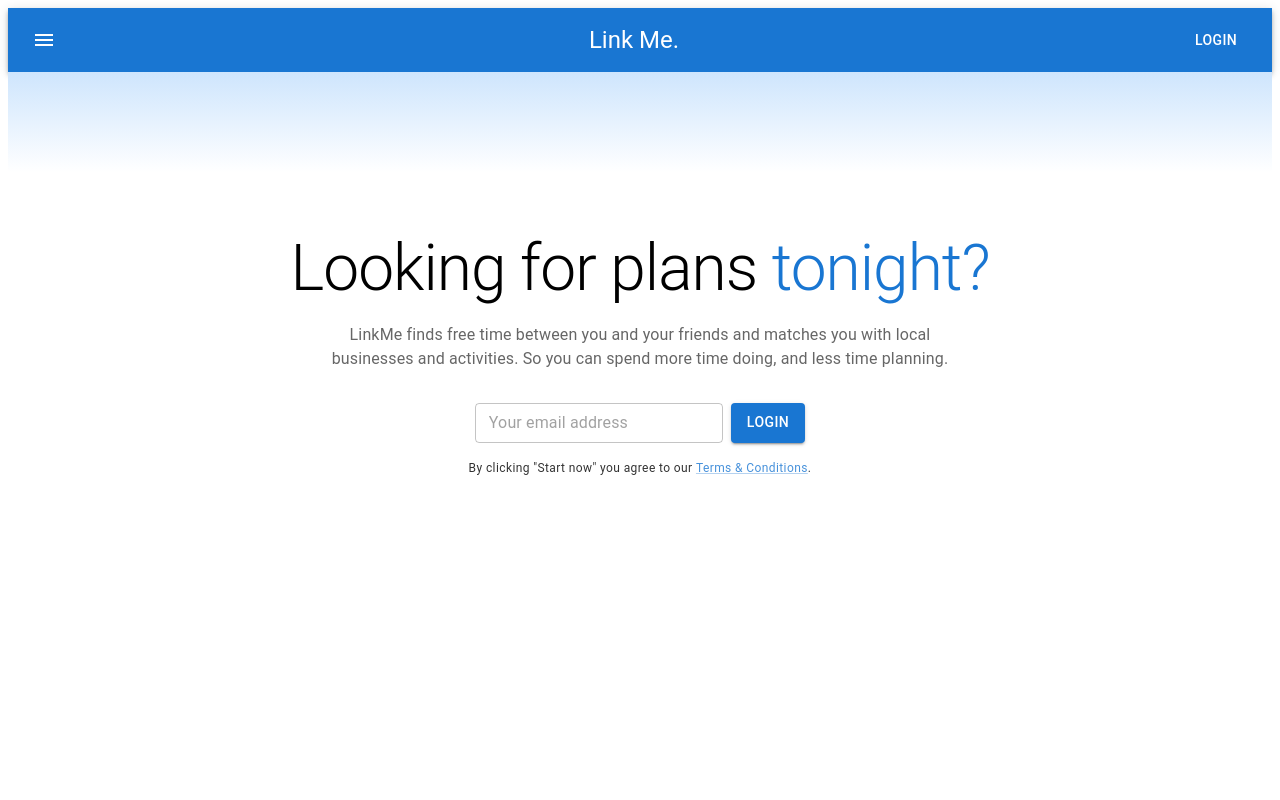
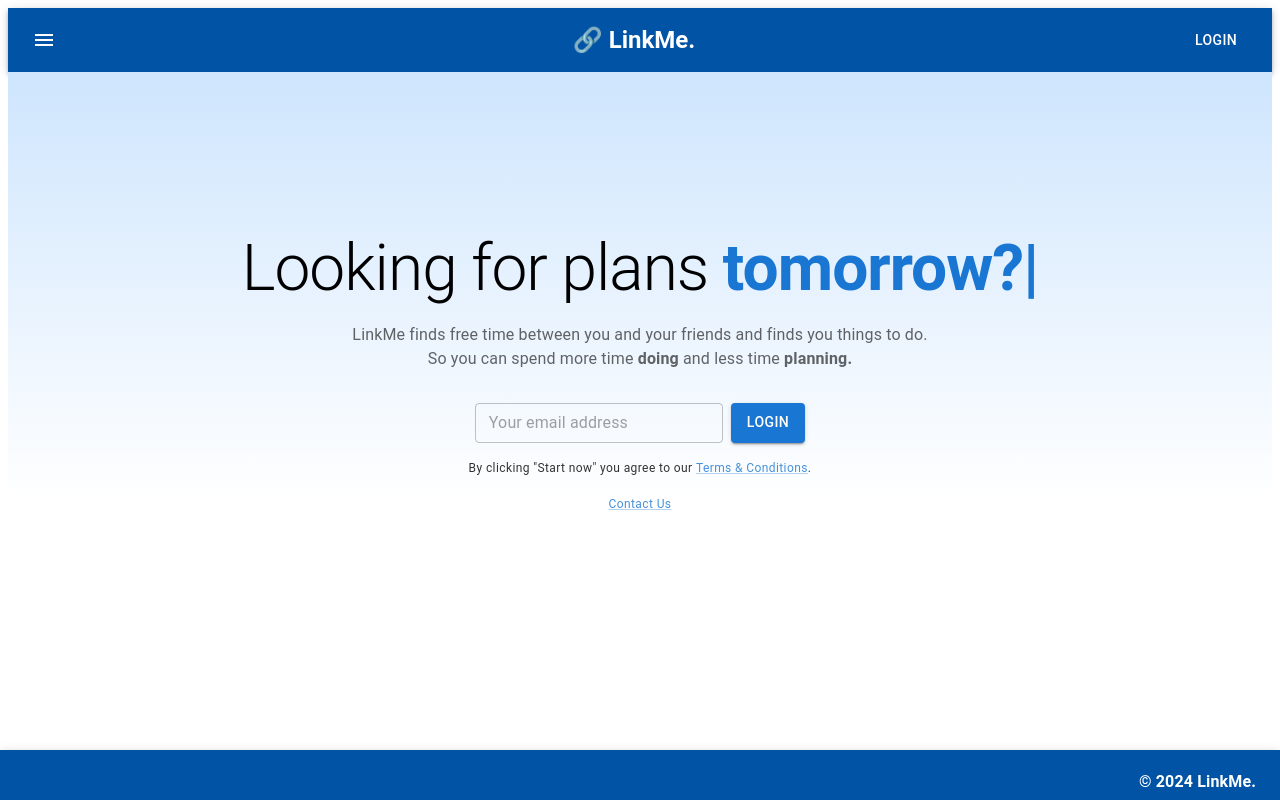
Before and after one commit to AbhishekDinesan/LinkMe, a React (Create React App) app in the folder front-end/: page / in a window 1280 px wide. Built offline with nearby package versions, Linux system fonts and the light colour scheme; no server answers.

Commit message:
font-end styling

```diff
--- a/front-end/package.json
+++ b/front-end/package.json
@@ -20,6 +20,7 @@
     "react-dom": "^18.3.1",
     "react-router-dom": "^6.26.1",
     "react-scripts": "5.0.1",
+    "react-type-animation": "^3.2.0",
     "web-vitals": "^2.1.4"
   },
   "scripts": {
--- a/front-end/src/App.js
+++ b/front-end/src/App.js
@@ -6,6 +6,8 @@ import MenuAppBar from './components/AppBar';
 import Button from '@mui/material/Button';
 import Dashboard from './components/SuccessPage';
 import { useNavigate } from 'react-router-dom';
+import Footer from './components/FooterBar';
+import FooterBar from './components/FooterBar';
 
 function App() {
   return (
@@ -16,6 +18,7 @@ function App() {
           <Route path="/" element={<Hero />} />
           <Route path="/dashboard" element={<Dashboard />} />  // Your target page component
         </Routes>
+        <FooterBar />
       </Router>
     </GoogleOAuthProvider>
   );
--- a/front-end/src/components/AppBar.js
+++ b/front-end/src/components/AppBar.js
@@ -10,7 +10,7 @@ import MenuIcon from '@mui/icons-material/Menu';
 export default function MenuAppBar() {
   return (
     <Box sx={{ flexGrow: 1 }}>
-      <AppBar position="static">
+      <AppBar position="static" sx={{ backgroundColor: '#0053a5' }}>
         <Toolbar>
           <IconButton
             size="large"
@@ -21,8 +21,8 @@ export default function MenuAppBar() {
           >
             <MenuIcon />
           </IconButton>
-          <Typography variant="h5" component="div" textAlign = 'center' sx={{ flexGrow: 1 }}>
-            Link Me.
+          <Typography variant="h5" component="div" textAlign = 'center' sx={{ flexGrow: 1, fontWeight: 'bold', }}>
+          🔗 LinkMe.
           </Typography>
           <Button color="inherit">Login</Button>
         </Toolbar>
--- a/front-end/src/components/DatePicker.js
+++ b/front-end/src/components/DatePicker.js
@@ -2,11 +2,21 @@ import * as React from 'react';
 import { AdapterDayjs } from '@mui/x-date-pickers/AdapterDayjs';
 import { LocalizationProvider } from '@mui/x-date-pickers/LocalizationProvider';
 import { DatePicker } from '@mui/x-date-pickers/DatePicker';
+import TextField from '@mui/material/TextField';
 
-export default function BasicDatePicker({labelName}) {
+function BasicDatePicker({ labelName, value, onChange }) {
   return (
     <LocalizationProvider dateAdapter={AdapterDayjs}>
-      <DatePicker label= {labelName}/>
+    <DatePicker
+      label={labelName}
+      value={value}
+      onChange={(newDate) => {
+        onChange(newDate); // Make sure the selected date is passed to the parent
+      }}
+      renderInput={(params) => <TextField {...params} />}
+    />
     </LocalizationProvider>
   );
 }
+
+export default BasicDatePicker;
--- /dev/null
+++ b/front-end/src/components/FooterBar.js
@@ -0,0 +1,43 @@
+import * as React from 'react';
+import AppBar from '@mui/material/AppBar';
+import Box from '@mui/material/Box';
+import Toolbar from '@mui/material/Toolbar';
+import Typography from '@mui/material/Typography';
+
+export default function FooterBar() {
+  return (
+    <Box sx={{ flexGrow: 1 }}>
+      <AppBar
+        position="fixed"
+        sx={{
+          backgroundColor: '#0053a5',
+          top: 'auto',
+          bottom: 0,
+          height: '50px', // Set the height of the footer
+        }}
+      >
+        <Toolbar
+          sx={{
+            height: '100%', // Ensure Toolbar takes up the full height of AppBar
+            minHeight: 0, // Remove default minimum height
+            padding: 0, // Remove default padding
+            display: 'flex', // Ensure the Toolbar uses flexbox
+            alignItems: 'center', // Center items vertically
+            justifyContent: 'right', // Center items horizontally if needed
+          }}
+        >
+          <Typography
+            variant="body1"
+            component="div"
+            sx={{
+              textAlign: 'center',
+              fontWeight: 'bold', // Apply bold text
+            }}
+          >
+            &copy; {new Date().getFullYear()} LinkMe.
+          </Typography>
+        </Toolbar>
+      </AppBar>
+    </Box>
+  );
+}
--- a/front-end/src/components/SuccessPage.js
+++ b/front-end/src/components/SuccessPage.js
@@ -5,14 +5,16 @@ import TextField from '@mui/material/TextField';
 import BasicDatePicker from './DatePicker';
 import BasicTimePicker from './TimePicker';
 import BasicButton from './basicButton';
+import axios from 'axios';
+import dayjs from 'dayjs';
 
 
 function Dashboard() {
   const [formData, setFormData] = useState({ // hook for the form
     eventName: '',
     eventDescription: '',
-    startEvent: '',
-    endEvent: '',
+    startEvent: dayjs(),
+    endEvent: dayjs(),
     startTime: '',
     endTime: '',
   });
@@ -25,19 +27,24 @@ function Dashboard() {
   };
 
   const handleSubmit = async (e) => {
+    console.log('Form data being sent:', formData);
     e.preventDefault();
+    const formattedFormData = {
+      ...formData,
+      startEvent: formData.startEvent?.toISOString().split('T')[0],  // Convert to YYYY-MM-DD
+      endEvent: formData.endEvent?.toISOString().split('T')[0],      // Convert to YYYY-MM-DD
+      startTime: formData.startTime?.toLocaleTimeString('en-GB', { hour: '2-digit', minute: '2-digit' }), // HH:MM format
+      endTime: formData.endTime?.toLocaleTimeString('en-GB', { hour: '2-digit', minute: '2-digit' }),    // HH:MM format
+    };
     try {
-      const response = await fetch('/create-event', {
-        method: 'POST',
+      const response = await axios.post('/api/create-event', formattedFormData, {
         headers: {
           'Content-Type': 'application/json',
         },
-        body: JSON.stringify(formData),
       });
-      const data = await response.json();
-      console.log('Event created:', data);
+      console.log('Event created:', response.data);
     } catch (error) {
-      console.error('Error creating event:', error);
+      console.error('Error creating event:', error.message);
     }
   };
 
@@ -49,16 +56,16 @@ function Dashboard() {
     onSubmit={handleSubmit}
   >
     <TextField id="outlined-basic" label="Event Name" variant="standard" name="eventName" value={formData.eventName} onChange={handleChange}/>
-    <TextField id="outlined-basic" label="Event Description" variant="standard" name="description" value={formData.eventName} onChange={handleChange} />
-    <BasicDatePicker labelName={"Start Event"}   value={formData.endEvent}
-      onChange={(date) => setFormData({ ...formData, endEvent: date })} />
+    <TextField id="outlined-basic" label="Event Description" variant="standard" name="eventDescription" value={formData.eventDescription} onChange={handleChange} />
+    <BasicDatePicker labelName={"Start Event"}   value={formData.startEvent}
+      onChange={(date) => setFormData({ ...formData, startEvent: date })} />
     <BasicDatePicker labelName={"End Event"} value={formData.endEvent}
       onChange={(date) => setFormData({ ...formData, endEvent: date })}/>
     <BasicTimePicker labelName={"Start Time"} value={formData.startTime}
       onChange={(time) => setFormData({ ...formData, startTime: time })}  />
     <BasicTimePicker labelName={"End Time"}value={formData.endTime}
       onChange={(time) => setFormData({ ...formData, endTime: time })}/>
-    <BasicButton buttonName={"Create Event"} />
+    <BasicButton buttonName={"Create Event"} type="submit"/>
   </Box>
   }
 
--- a/front-end/src/components/TimePicker.js
+++ b/front-end/src/components/TimePicker.js
@@ -3,13 +3,21 @@ import { DemoContainer } from '@mui/x-date-pickers/internals/demo';
 import { AdapterDayjs } from '@mui/x-date-pickers/AdapterDayjs';
 import { LocalizationProvider } from '@mui/x-date-pickers/LocalizationProvider';
 import { TimePicker } from '@mui/x-date-pickers/TimePicker';
+import TextField from '@mui/material/TextField';
 
-export default function BasicTimePicker({labelName}) {
+function BasicTimePicker({ labelName, value, onChange }) {
   return (
     <LocalizationProvider dateAdapter={AdapterDayjs}>
-      <DemoContainer components={['TimePicker']}>
-        <TimePicker label={labelName} />
-      </DemoContainer>
+    <TimePicker
+      label={labelName}
+      value={value}
+      onChange={(newTime) => {
+        onChange(newTime); // Pass the selected time to the parent
+      }}
+      renderInput={(params) => <TextField {...params} />}
+    />
     </LocalizationProvider>
   );
 }
+
+export default BasicTimePicker;
--- a/front-end/src/components/basicButton.js
+++ b/front-end/src/components/basicButton.js
@@ -1,9 +1,9 @@
 import * as React from 'react';
 import Button from '@mui/material/Button';
 
-export default function BasicButton({buttonName}) {
+export default function BasicButton({buttonName, type}) {
   return (
-    <Button variant="contained" disableElevation>
+    <Button variant="contained" type={type}>
       {buttonName}
     </Button>
   );
--- a/front-end/src/components/hero.js
+++ b/front-end/src/components/hero.js
@@ -8,6 +8,7 @@ import Stack from '@mui/material/Stack';
 import TextField from '@mui/material/TextField';
 import Typography from '@mui/material/Typography';
 import { GoogleLoginButton } from '../App';
+import { TypeAnimation } from 'react-type-animation';
 
 export default function Hero() {
   return (
@@ -19,7 +20,7 @@ export default function Hero() {
           theme.palette.mode === 'light'
             ? 'linear-gradient(180deg, #CEE5FD, #FFF)'
             : `linear-gradient(#02294F, ${alpha('#090E10', 0.0)})`,
-        backgroundSize: '100% 20%',
+        backgroundSize: '100% 80%',
         backgroundRepeat: 'no-repeat',
       })}
     >
@@ -50,10 +51,15 @@ export default function Hero() {
               sx={{
                 fontSize: 'clamp(3rem, 10vw, 4rem)',
                 color: (theme) =>
-                  theme.palette.mode === 'light' ? 'primary.main' : 'primary.light',
+                  theme.palette.mode === 'light' ? 'primary.main' : 'primary.light', fontWeight: 'bold'
               }}
             >
-            tonight?
+            <TypeAnimation
+                sequence={['tonight?', 2000, 'tomorrow?', 2000, 'right now?', 2000]}
+                speed={10}
+                wrapper="span"
+                repeat={Infinity}
+              />
             </Typography>
           </Typography>
           <Typography
@@ -61,8 +67,15 @@ export default function Hero() {
             color="text.secondary"
             sx={{ alignSelf: 'center', width: { sm: '100%', md: '80%' } }}
           >
-            LinkMe finds free time between you and your friends and matches you with local businesses and activities.
-            So you can spend more time doing, and less time planning.
+            LinkMe finds free time between you and your friends and finds you things to do. <br />
+            So you can spend more time{' '}
+          <Typography component="span" sx={{ fontWeight: 'bold' }}>
+               doing
+        </Typography>
+            {' '}and less time {' '}
+            <Typography component="span" sx={{ fontWeight: 'bold' }}>
+               planning.
+        </Typography>
           </Typography>
           <Stack
             direction={{ xs: 'column', sm: 'row' }}
@@ -92,6 +105,12 @@ export default function Hero() {
             </Link>
             .
           </Typography>
+          <Typography variant="caption" textAlign="center" sx={{ opacity: 0.8 }}>
+            <Link href="abhi.dinesan@linkme.com" color="primary">
+               Contact Us
+            </Link>
+
+          </Typography>
         </Stack>
       </Container>
     </Box>
```
Also changed, not shown: 1 other file (tests, documents, lock files or other folders).
